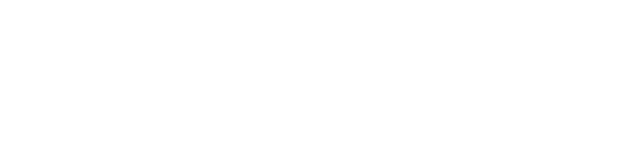
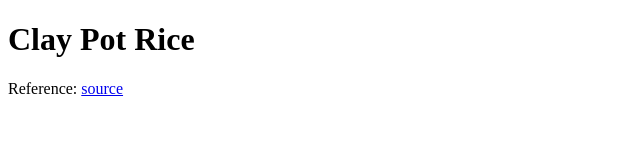
Before and after one commit to jorm7012/odin-recipes, a plain HTML site: page recipes/clay-pot-rice.html in a window 1280 px wide. Shown: the whole page, without its empty margins (0-640 px from the left). Drawn offline with Linux system fonts and the light colour scheme.

Commit message:
Added header and reference link

```diff
--- a/recipes/clay-pot-rice.html
+++ b/recipes/clay-pot-rice.html
@@ -5,5 +5,12 @@
         <title>Clay Pot Rice</title>
     </head>
     <body>
+        <h1>Clay Pot Rice</h1>
+        <p>
+            Reference:
+            <a href="https://thewoksoflife.com/hong-kong-style-clay-pot-rice/">
+                source
+            </a>
+        </p>
     </body>
 </html>
```
